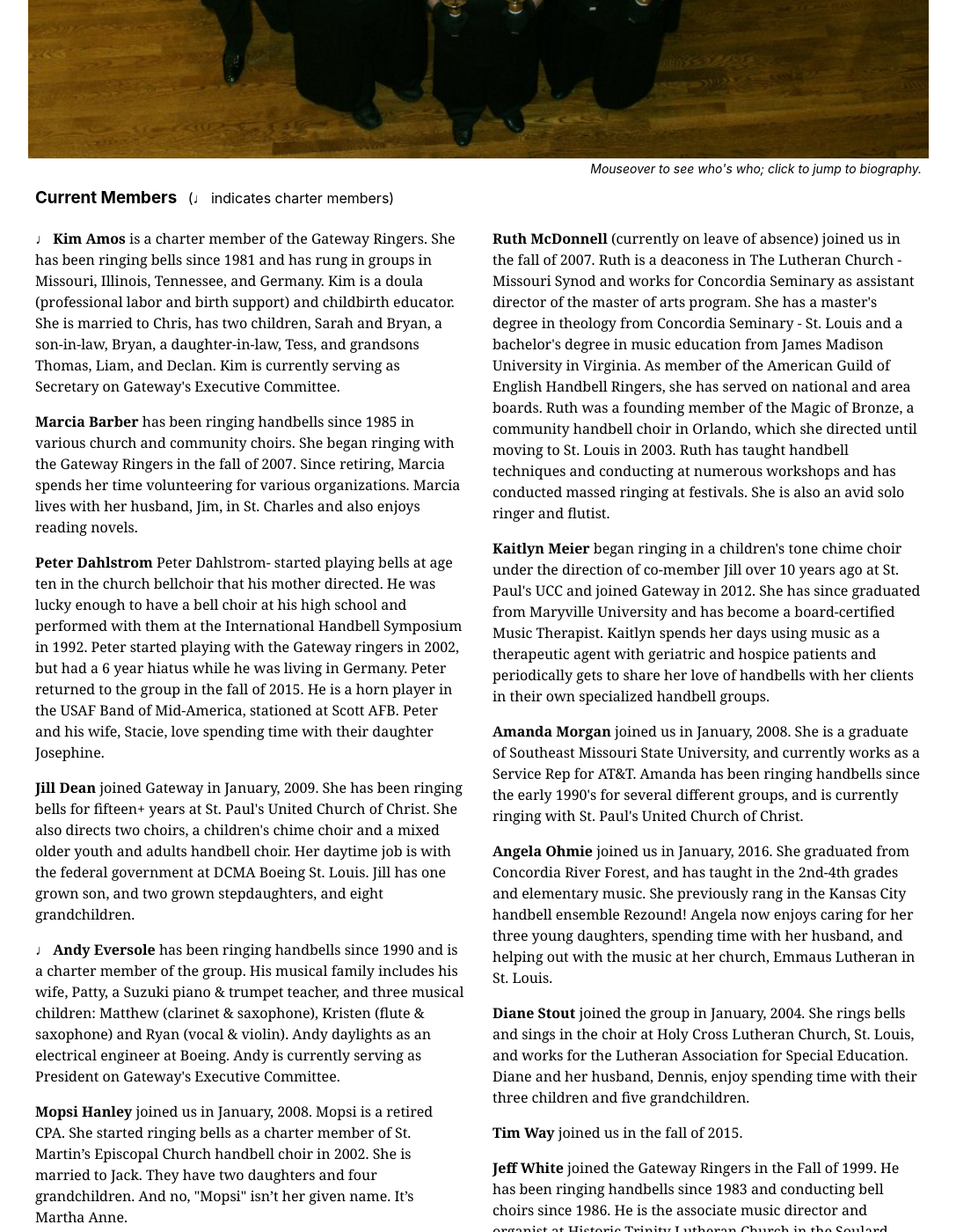
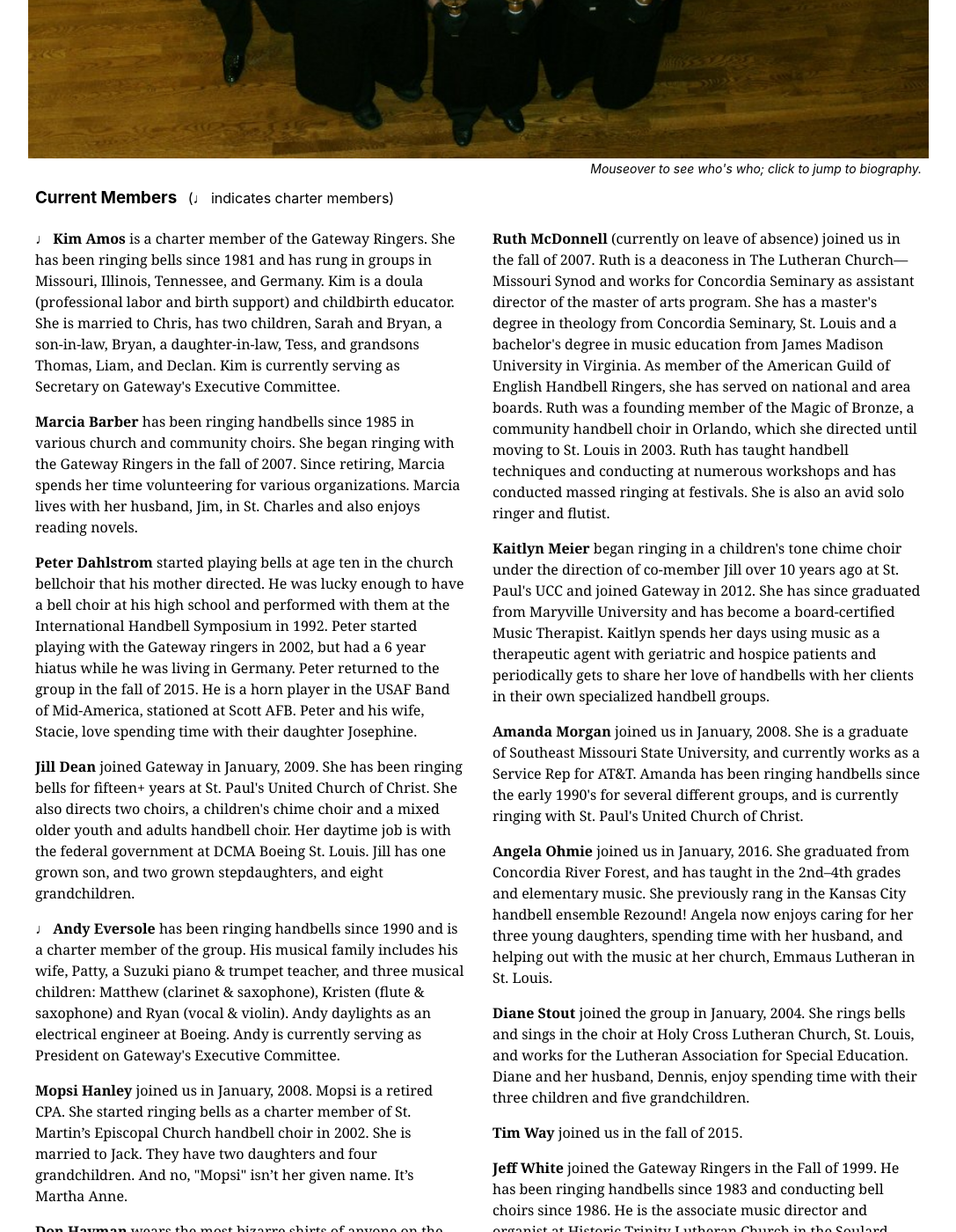
Before and after one commit to GatewayRingers/GatewayRingers.github.io, a Jekyll site: the page built from musicians.html, in a window 1280 px wide and 1400 px high, scrolled down 1288 px. Shown: the whole window at 88% size, without its empty margins (96-1183 px from the left). Built offline with Jekyll 4.4.1, drawn with Linux system fonts in a browser that asks for light colours; some of the changed text lies outside the part shown.

Commit message:
Update musicians.html

```diff
--- a/musicians.html
+++ b/musicians.html
@@ -54,7 +54,7 @@ Cincinnati  Conservatory.</p>
   Marcia lives with her husband, Jim, in St. Charles and also enjoys reading novels.
   </li>
 
-  <li class="pv2" id="Peter"><strong>Peter Dahlstrom </strong> Peter Dahlstrom- started playing bells at age ten in the church bellchoir that his mother directed.  He was lucky enough to have a bell choir at his high school and performed with them at the International Handbell Symposium in 1992.  Peter started playing with the Gateway ringers in 2002, but had a 6 year hiatus while he was living in Germany.  Peter returned to the group in the fall of 2015.  He is a horn player in the USAF Band of Mid-America, stationed at Scott AFB.  Peter and his wife, Stacie, love spending time with their daughter Josephine.
+  <li class="pv2" id="Peter"><strong>Peter Dahlstrom </strong> started playing bells at age ten in the church bellchoir that his mother directed.  He was lucky enough to have a bell choir at his high school and performed with them at the International Handbell Symposium in 1992.  Peter started playing with the Gateway ringers in 2002, but had a 6 year hiatus while he was living in Germany.  Peter returned to the group in the fall of 2015.  He is a horn player in the USAF Band of Mid-America, stationed at Scott AFB.  Peter and his wife, Stacie, love spending time with their daughter Josephine.
   </li>
 
   <li class="pv2" id="Jill"><strong>Jill Dean</strong> joined Gateway
@@ -106,9 +106,9 @@ Cincinnati  Conservatory.</p>
   four beautiful granddaughters.</li>
 
   <li class="pv2" id="Ruth"><strong>Ruth McDonnell</strong> (currently on leave of absence) joined us in the fall of 2007.
-  Ruth is a deaconess in The Lutheran Church - Missouri Synod and works for Concordia Seminary as assistant director
+  Ruth is a deaconess in The Lutheran Church—Missouri Synod and works for Concordia Seminary as assistant director
   of the master of arts program.  She has a master's
-  degree in theology from Concordia Seminary - St. Louis and a bachelor's
+  degree in theology from Concordia Seminary, St. Louis and a bachelor's
   degree in music education from James Madison University in Virginia. As
   member of the American Guild of English Handbell Ringers, she has served on
   national and area boards. Ruth was a founding member of the Magic of Bronze,
@@ -131,7 +131,7 @@ Cincinnati  Conservatory.</p>
   groups, and is currently ringing with St. Paul's United Church of Christ.
   </li>
 
-  <li class="pv2" id="Angela"><strong>Angela Ohmie</strong> joined us in January, 2016.  She graduated from Concordia River Forest, and has taught in the 2nd-4th grades and elementary music. She previously rang in the Kansas City handbell ensemble Rezound! Angela now enjoys caring for her three young daughters, spending time with her husband, and helping out with the music at her church, Emmaus Lutheran in St. Louis.
+  <li class="pv2" id="Angela"><strong>Angela Ohmie</strong> joined us in January, 2016.  She graduated from Concordia River Forest, and has taught in the 2nd–4th grades and elementary music. She previously rang in the Kansas City handbell ensemble Rezound! Angela now enjoys caring for her three young daughters, spending time with her husband, and helping out with the music at her church, Emmaus Lutheran in St. Louis.
   </li>
 
   <li class="pv2" id="Diane"><strong>Diane Stout </strong> joined the group in January, 2004. She rings
@@ -146,11 +146,10 @@ Cincinnati  Conservatory.</p>
 
   <li class="pv2" id="Carl"><strong>♩ Carl Zimmerman</strong> is a charter member of The
   Gateway Ringers.  He began ringing handbells more than 35 years ago, when
-  the church he attended was given a two octave set - his expertise on tower
+  the church he attended was given a two octave set—his expertise on tower
   bells led to his being drafted as the first director of a brand new handbell
   choir, so all learned together.  Since then he has rung in or directed several
-  other handbell choirs, especially at his church home for over 30 years -
-  Webster Groves Presbyterian.  He is a retired USAF weather officer, a retired
+  other handbell choirs, especially at his church home for over 30 years—Webster Groves Presbyterian.  He is a retired USAF weather officer, a retired
   computer systems analyst, the Webmaster for <a class="link blue dim" href="http://www.towerbells.org/">TowerBells.org</a>,
   a tenor in the St.Louis
   Symphony Chorus and his church choir, and the expert to consult on the history and work of bellfounders
@@ -162,9 +161,9 @@ Cincinnati  Conservatory.</p>
         <table class="f6 w-100 mw8 center" cellspacing="0">
             <tbody class="h-copy athelas">
             <tr class="stripe-dark">
-                <th class="tl pa2">Wim Blees (1995-1997) </td>
-                <th class="tl pa2">Mark W. Lawson (1997-2003) </td>
-                <th class="tl pa2">Nancy Helmich (2004-2007) </td>
+                <th class="tl pa2">Wim Blees (1995–1997) </td>
+                <th class="tl pa2">Mark W. Lawson (1997–2003) </td>
+                <th class="tl pa2">Nancy Helmich (2004–2007) </td>
             </tr>
             </tbody>
         </table>
```
